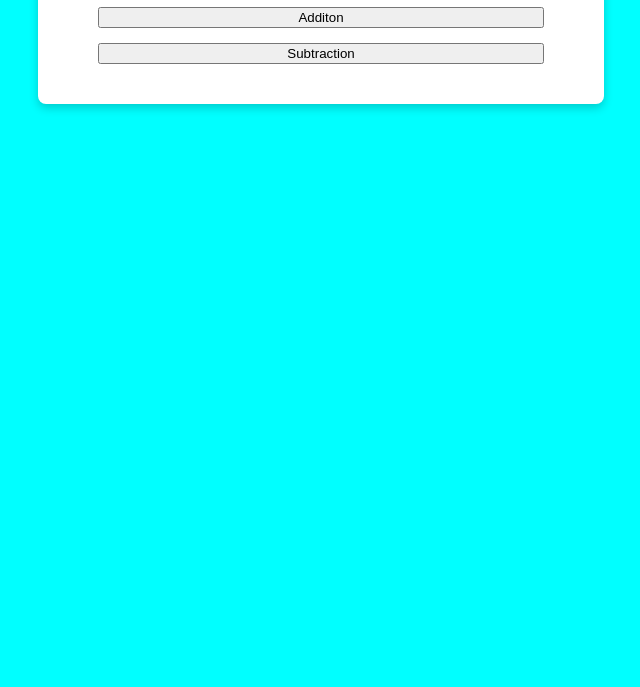
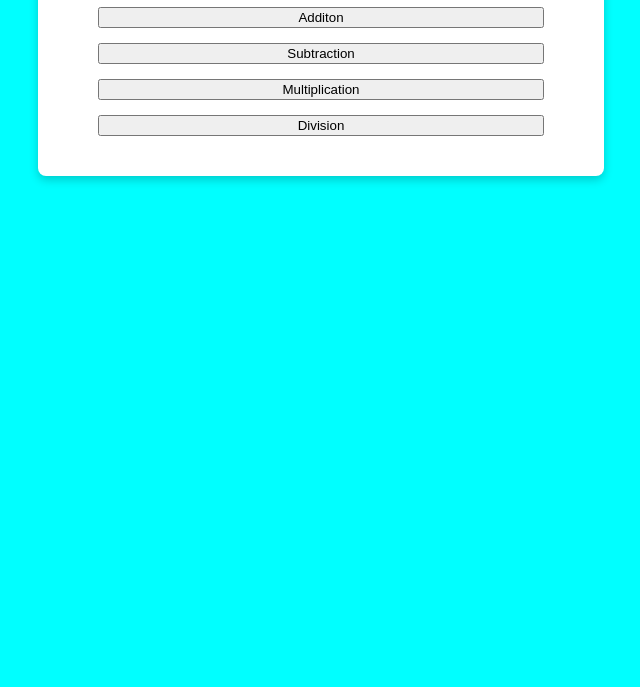
Before and after one commit to Padmavati-123/IET-Task, a plain HTML site: page Calculator/index.html in a window 1280 px wide. Shown: the part 113-800 px from the top of the page, without its empty margins (319-959 px from the left). Drawn offline with Linux system fonts and the light colour scheme.

Commit message:
Update index.html

```diff
--- a/Calculator/index.html
+++ b/Calculator/index.html
@@ -13,6 +13,8 @@
         <div id="buttons">
             <button onclick="location.href='addition.html'">Additon</button>
             <button onclick="location.href='subtraction.html'">Subtraction</button>
+            <button onclick="location.href='multiplication.html'">Multiplication</button>
+            <button onclick="location.href='division.html'">Division</button>
         </div>
     </div>
 
```
